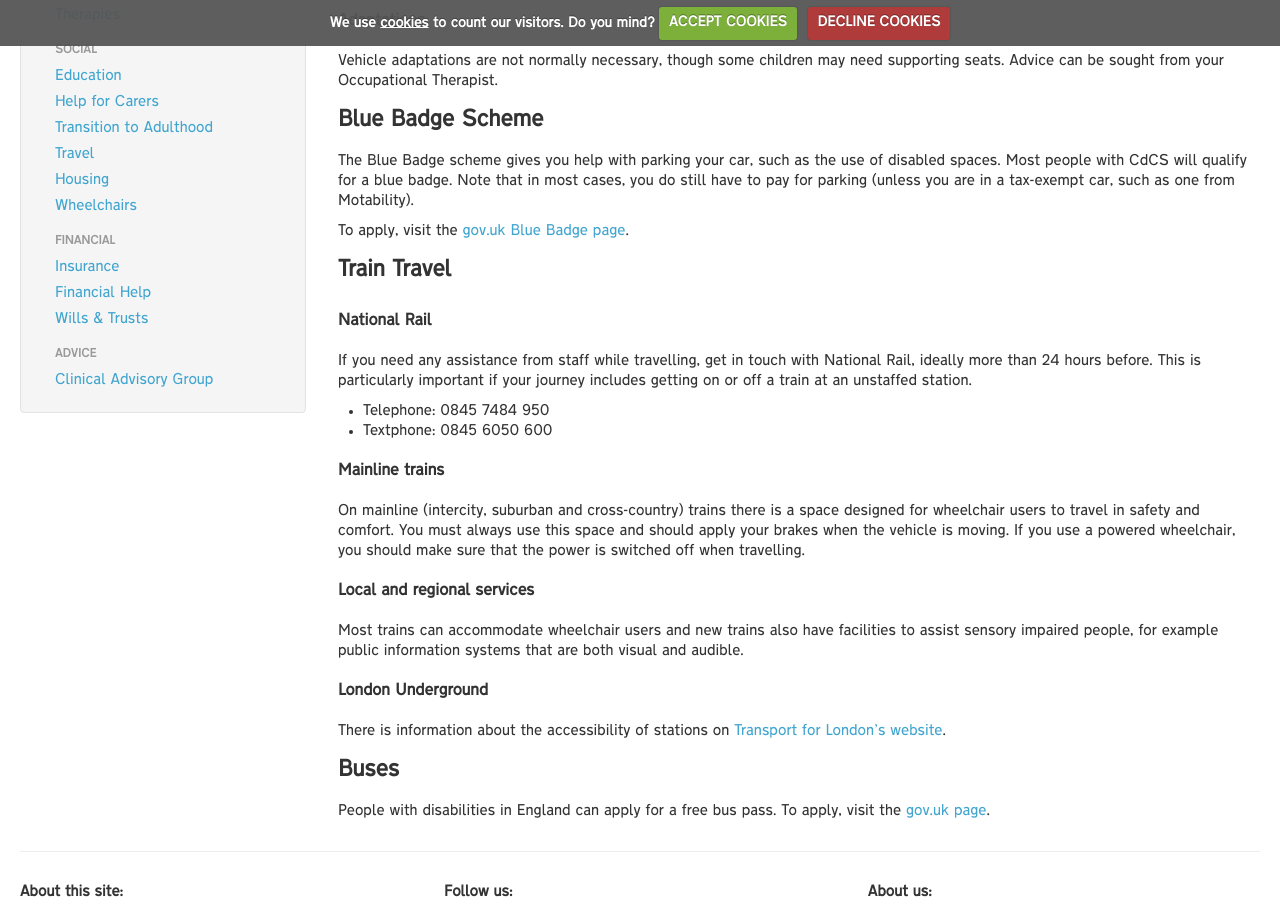
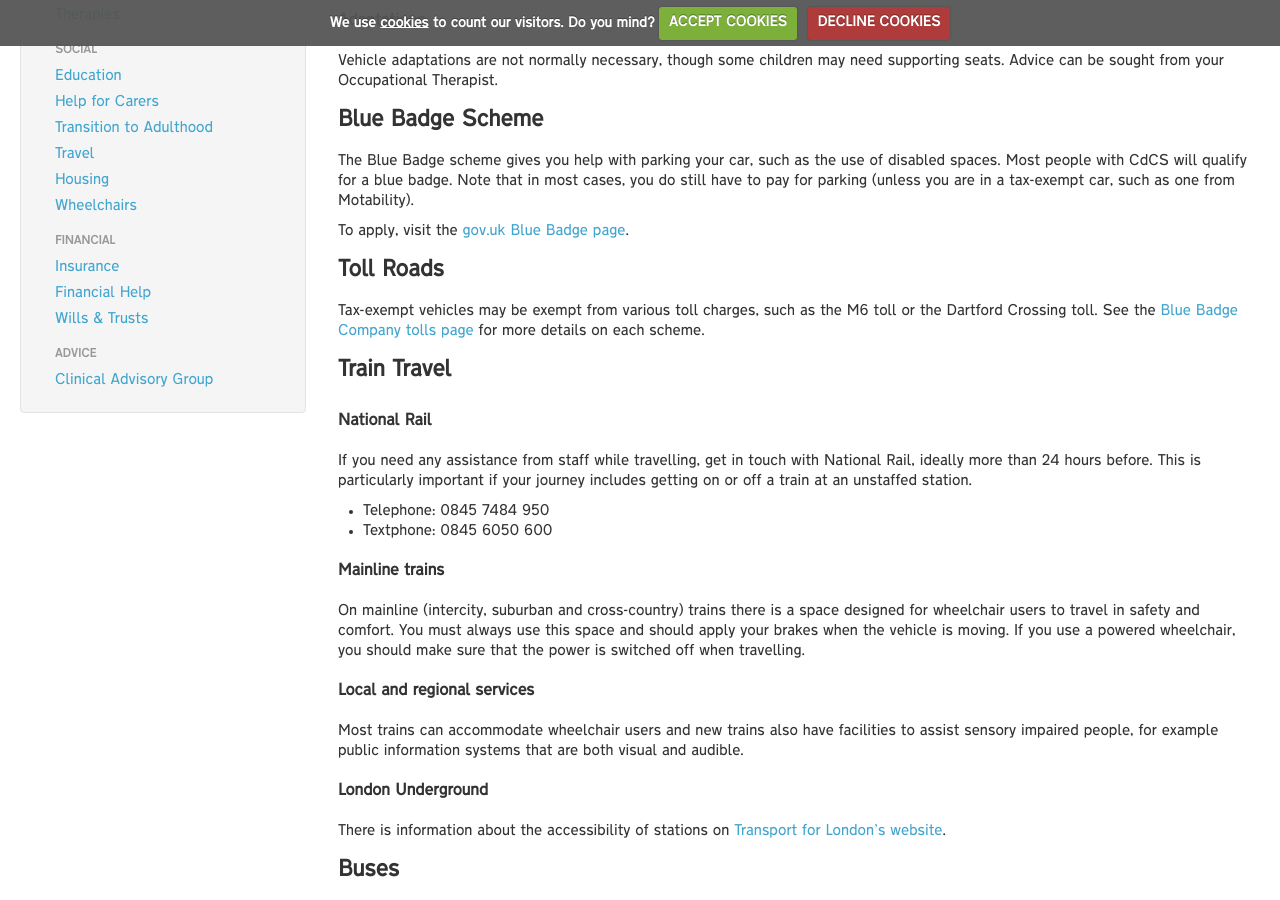
Before and after one commit to lucyjanetetlow/cdcssg.github.io, a Jekyll site: the page built from information/social/travel.md, in a window 1280 px wide and 900 px high, scrolled down 509 px. Built offline with Jekyll 4.4.1, drawn with Linux system fonts in a browser that asks for light colours.

Commit message:
Toll road information

```diff
--- a/information/social/travel.md
+++ b/information/social/travel.md
@@ -24,6 +24,10 @@ The Blue Badge scheme gives you help with parking your car, such as the use of d
 
 To apply, visit the [gov.uk Blue Badge page](https://www.gov.uk/apply-blue-badge).
 
+## Toll Roads
+
+Tax-exempt vehicles may be exempt from various toll charges, such as the M6 toll or the Dartford Crossing toll. See the [Blue Badge Company tolls page](http://www.bluebadgecompany.co.uk/bridges-and-tolls) for more details on each scheme.
+
 ## Train Travel
 
 ### National Rail
```
